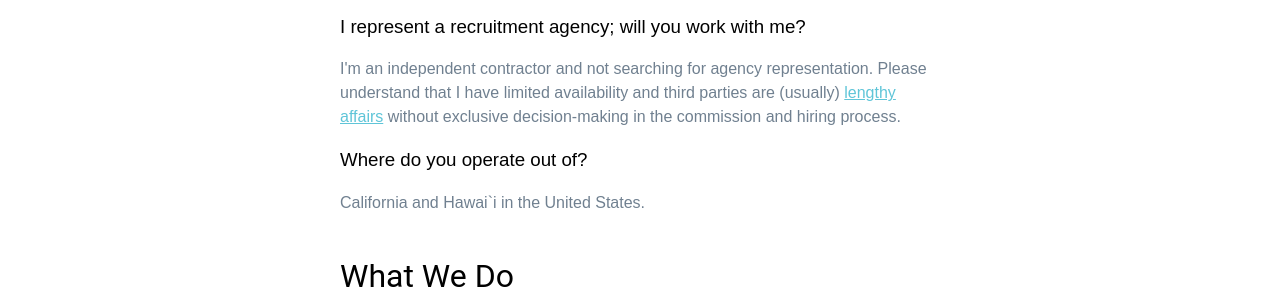
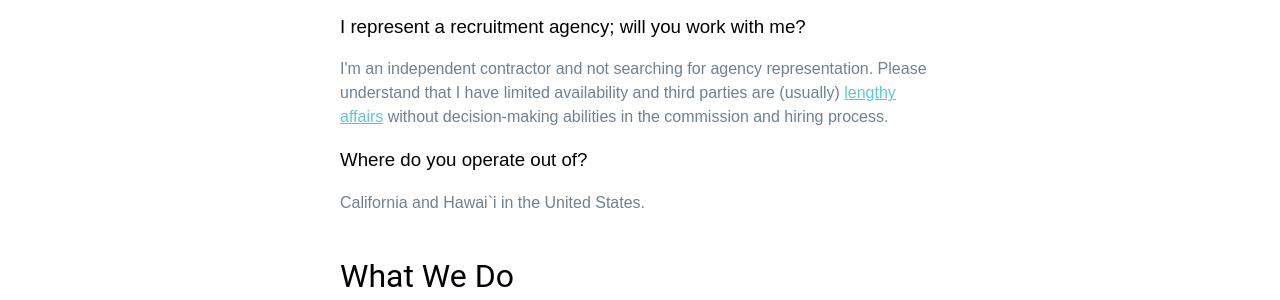
Before and after one commit to parkzplatz/dotcom, a Jekyll site: the page built from contact/index.html, in a window 1280 px wide and 900 px high, scrolled down 519 px. Shown: the part 152-452 px from the top of the window. Built offline with Jekyll 4.4.1, drawn with Linux system fonts in a browser that asks for light colours; nearby versions of some CDN libraries; some web fonts are replaced.

Commit message:
Update Contact

```diff
--- a/contact/index.html
+++ b/contact/index.html
@@ -11,7 +11,7 @@
 <h3>Can I interview you for ____________?</h3>
 <p class="answer">If you are looking to discuss a consultation, project, partnership, speaking engagement or career opportunity, please use the <a href="#form">contact form</a>.</p>
 <h3>I represent a recruitment agency; will you work with me?</h3>
-<p class="answer">I'm an independent contractor and not searching for agency representation. Please understand that I have limited availability and third parties are (usually) <a href="https://giphy.com/explore/time-is-money" target="_blank">lengthy affairs</a> without exclusive decision-making in the commission and hiring process.</p>
+<p class="answer">I'm an independent contractor and not searching for agency representation. Please understand that I have limited availability and third parties are (usually) <a href="https://giphy.com/explore/time-is-money" target="_blank">lengthy affairs</a> without decision-making abilities in the commission and hiring process.</p>
 <h3>Where do you operate out of?</h3>
 <p class="answer">California and Hawai`i in the United States.</p>
 </div>
```
Also changed, not shown: 1 other file.
